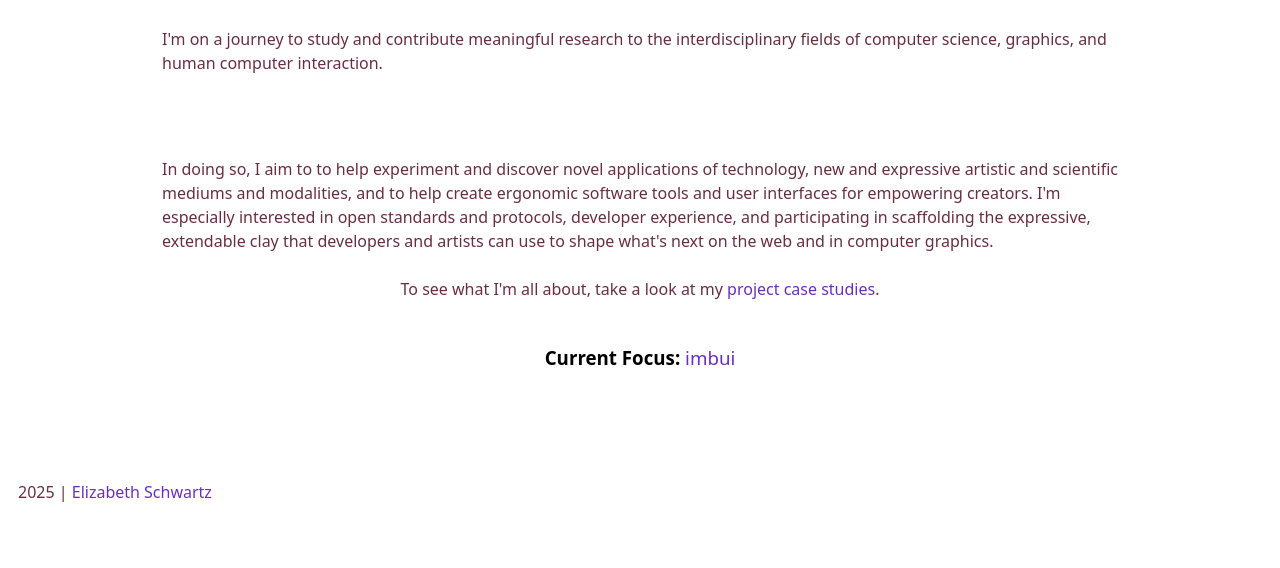
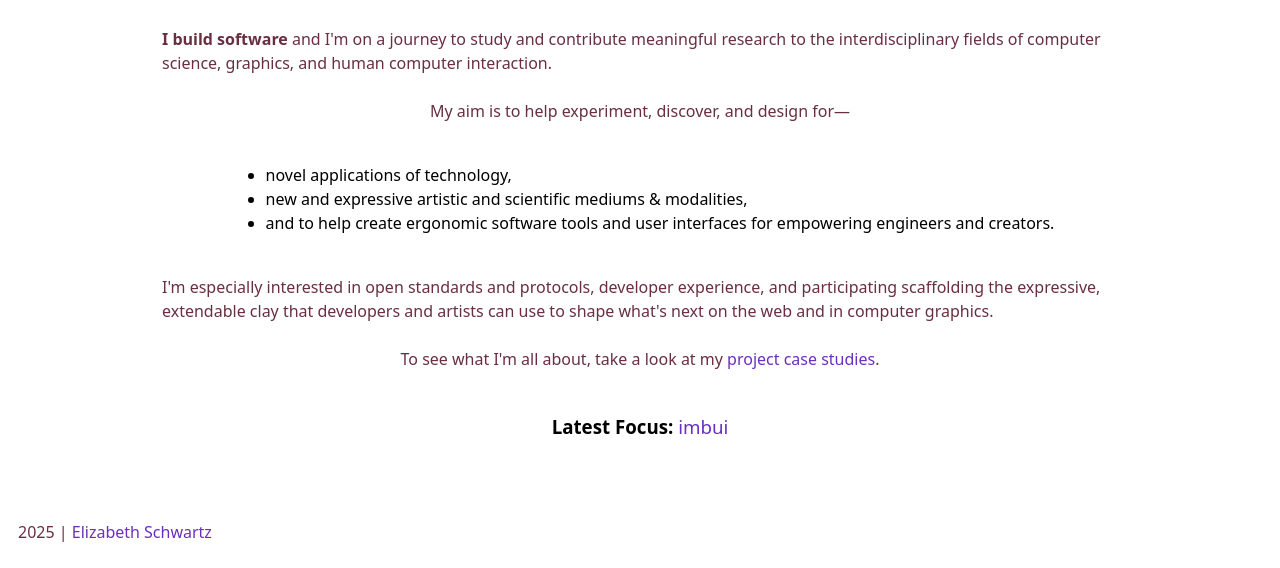
Before and after one commit to eszuszu/elizabethjs, a website built with Vite: page src/index.html in a window 1280 px wide. Shown: the part 272-840 px from the top of the page. Before the commit the page ends 800 px from the top, so only its background shows below. Built offline with nearby package versions, Linux system fonts and the light colour scheme.

Commit message:
content: re-write some stuff

```diff
--- a/src/index.html
+++ b/src/index.html
@@ -33,22 +33,36 @@
         <hgroup>
           <h2>
             <span>Hello,</span><br>I'm Elizabeth, a design engineer and software developer.<br>I really dig 3D,  computer graphics, and building for the web.</h2>
-            <p>I'm on a journey to study and contribute meaningful research to the interdisciplinary fields of computer science, graphics, and human computer interaction.</p>
-
+            <p>
+              <b>I build software</b> and I'm on a journey to study and contribute meaningful research to the interdisciplinary fields of computer science, graphics, and human computer interaction.
+            </p>
           </hgroup>
             <p>
-            In doing so, I aim to to help experiment and discover novel applications of technology, new and expressive artistic and
-            scientific mediums and modalities, and to help create ergonomic software tools and user interfaces for empowering
-            creators. I'm especially interested in open standards and protocols, developer experience, and participating in
-            scaffolding the expressive, extendable clay that developers and artists can use to shape what's next on the web and in
-            computer graphics.
+              My aim is to help experiment, discover, and design for—
+              <ul>
+                <li>
+                  novel applications of technology,
+                </li>
+                <li>
+                  new and expressive artistic and
+                  scientific mediums & modalities,
+                </li>
+                <li>
+                  and to help create ergonomic software tools and user interfaces for empowering
+                  engineers and creators.
+                </li>
+              </ul>
+            </p>
+            <p>
+              I'm especially interested in open standards and protocols, developer experience, and participating
+              scaffolding the expressive, extendable clay that developers and artists can use to shape what's next on the web and in computer graphics.
             </p>
           <p>
             To see what I'm all about, take a look at my <a href="/case-studies/">project case studies</a>.
           </p>
         <section>
           <h3>
-            Current Focus: <a href="https://github.com/eszuszu/imbui" target="_blank">imbui</a>
+            Latest Focus: <a href="https://github.com/eszuszu/imbui" target="_blank">imbui</a>
           </h3>
         </section>
       </main>
```
Also changed, not shown: src/contact/index.html (+2 -1 lines).
